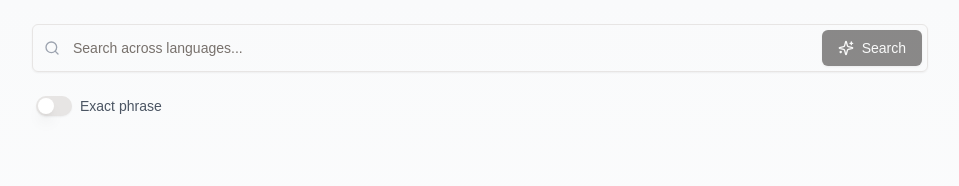
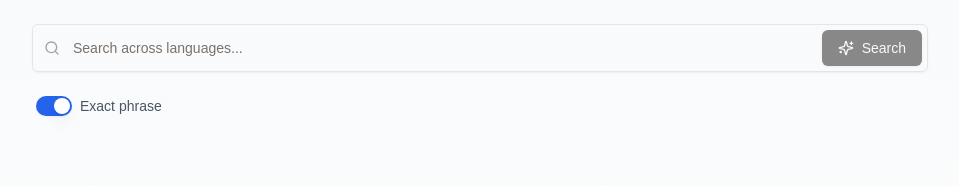
Before and after one commit to ammarbinfaisal/salafisearch, a Next.js app: page / in a window 1280 px wide. Shown: the top 186 px of the page, without its empty margins (160-1119 px from the left). Built offline with nearby package versions, Linux system fonts and the light colour scheme.

Commit message:
Match Phrase

```diff
--- a/app/page.tsx
+++ b/app/page.tsx
@@ -54,7 +54,7 @@ const SearchApp: FC = () => {
   const [loading, setLoading] = useState(false);
   const [error, setError] = useState<string | null>(null);
   const [stats, setStats] = useState<SearchStats | null>(null);
-  const [matchPhrase, setMatchPhrase] = useState(false);
+  const [matchPhrase, setMatchPhrase] = useState(true);
   const [queryTime, setQueryTime] = useState<number | null>(null);
 
   const handleSearch = async (): Promise<void> => {
```
